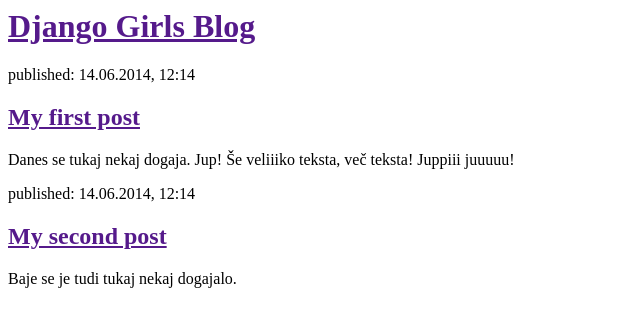
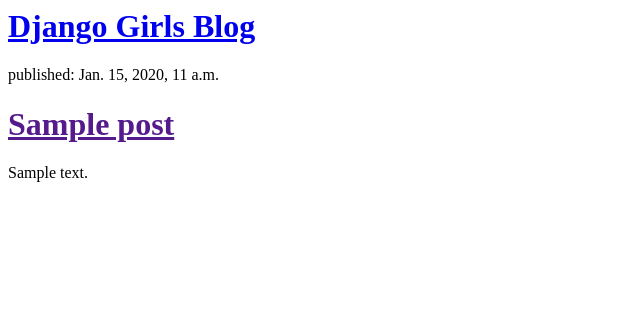
Before and after one commit to cherrycolors/my-first-blog, a Django app: template blog/templates/blog/post_list.html in a window 1280 px wide. Shown: the top 327 px of the page, without its empty margins (0-640 px from the left). Run offline with Django 3.2, Linux system fonts and the light colour scheme; the template is opened without the code that fills it: values that come from a table or form of the project are taken from there, others are empty; tables that the repository leaves empty hold one stand-in row (values such as "Sample post").

Commit message:
Spremenjeno, malo bolj urejena koda.

```diff
--- a/blog/templates/blog/post_list.html
+++ b/blog/templates/blog/post_list.html
@@ -1,22 +1,11 @@
-<html>
-    <head>
-        <title>Django Girls blog</title>
-    </head>
-    <body>
-        <div>
-            <h1><a href="">Django Girls Blog</a></h1>
-        </div>
+<div>
+    <h1><a href="/">Django Girls Blog</a></h1>
+</div>
 
-        <div>
-            <p>published: 14.06.2014, 12:14</p>
-            <h2><a href="">My first post</a></h2>
-            <p>Danes se tukaj nekaj dogaja. Jup! Še veliiiko teksta, več teksta! Juppiii juuuuu!</p>
-        </div>
-
-        <div>
-            <p>published: 14.06.2014, 12:14</p>
-            <h2><a href="">My second post</a></h2>
-            <p>Baje se je tudi tukaj nekaj dogajalo.</p>
-        </div>
-    </body>
-</html>
+{% for post in posts %}
+    <div>
+        <p>published: {{ post.published_date }}</p>
+        <h1><a href="">{{ post.title }}</a></h1>
+        <p>{{ post.text|linebreaks }}</p>
+    </div>
+{% endfor %}
--- a/blog/views.py
+++ b/blog/views.py
@@ -1,4 +1,7 @@
 from django.shortcuts import render
+from django.utils import timezone
+from .models import Post
 
 def post_list(request):
-    return render(request, 'blog/post_list.html', {})
+    posts = Post.objects.filter(published_date__lte=timezone.now()).order_by('published_date')
+    return render(request, 'blog/post_list.html', {'posts': posts})
```
